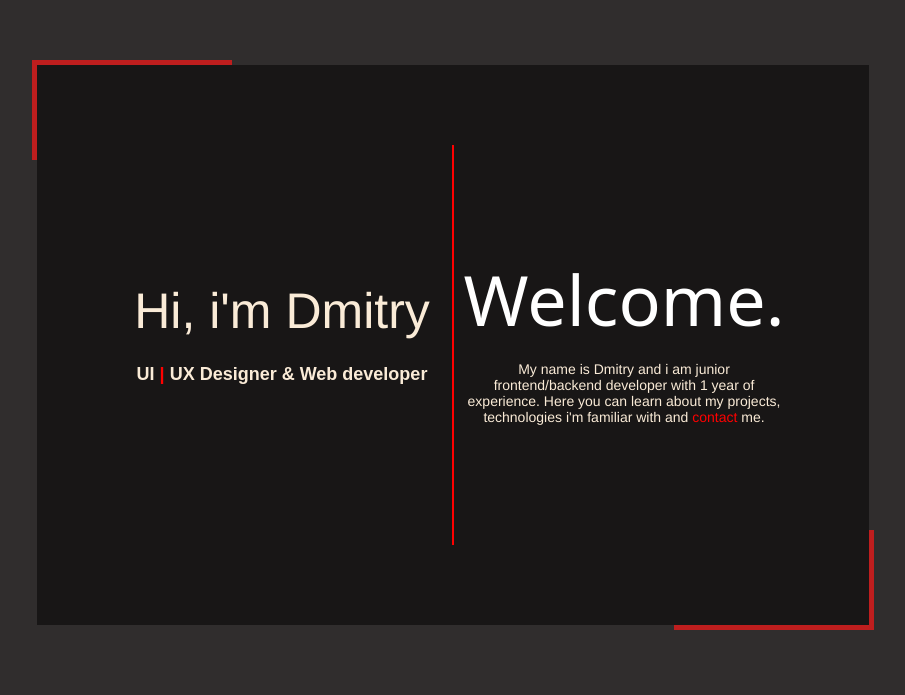
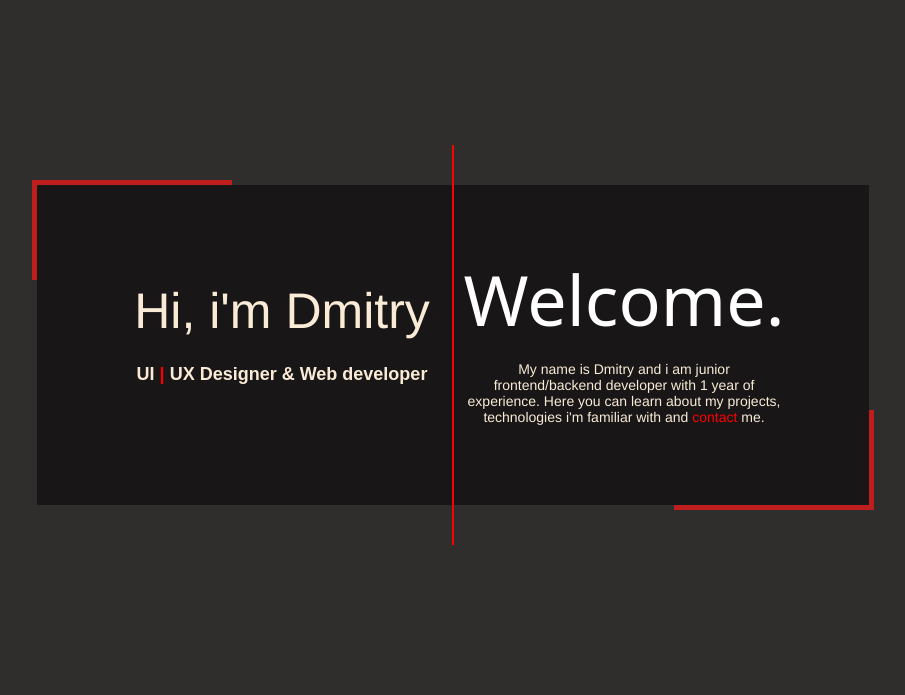
Before and after one commit to Dml199/portfolio_web, a React (Create React App) app: page / in a window 1280 px wide. Shown: the part 105-800 px from the top of the page, without its empty margins (187-1092 px from the left). Built offline with nearby package versions, Linux system fonts and the light colour scheme.

Commit message:
29.10 commit 12:52

```diff
--- a/src/introPage/introCss.css
+++ b/src/introPage/introCss.css
@@ -4,6 +4,7 @@ display:flex;
 justify-content:center;
 align-items:center;
 height:900px;
+
 z-index:2
 }
 
@@ -11,7 +12,7 @@ z-index:2
 
 #descript{
     width:65vw;
-    height:70vh;
+    height:40vh;
     background-color: rgb(24, 22, 22);
     position:relative;
     z-index:4;
```
